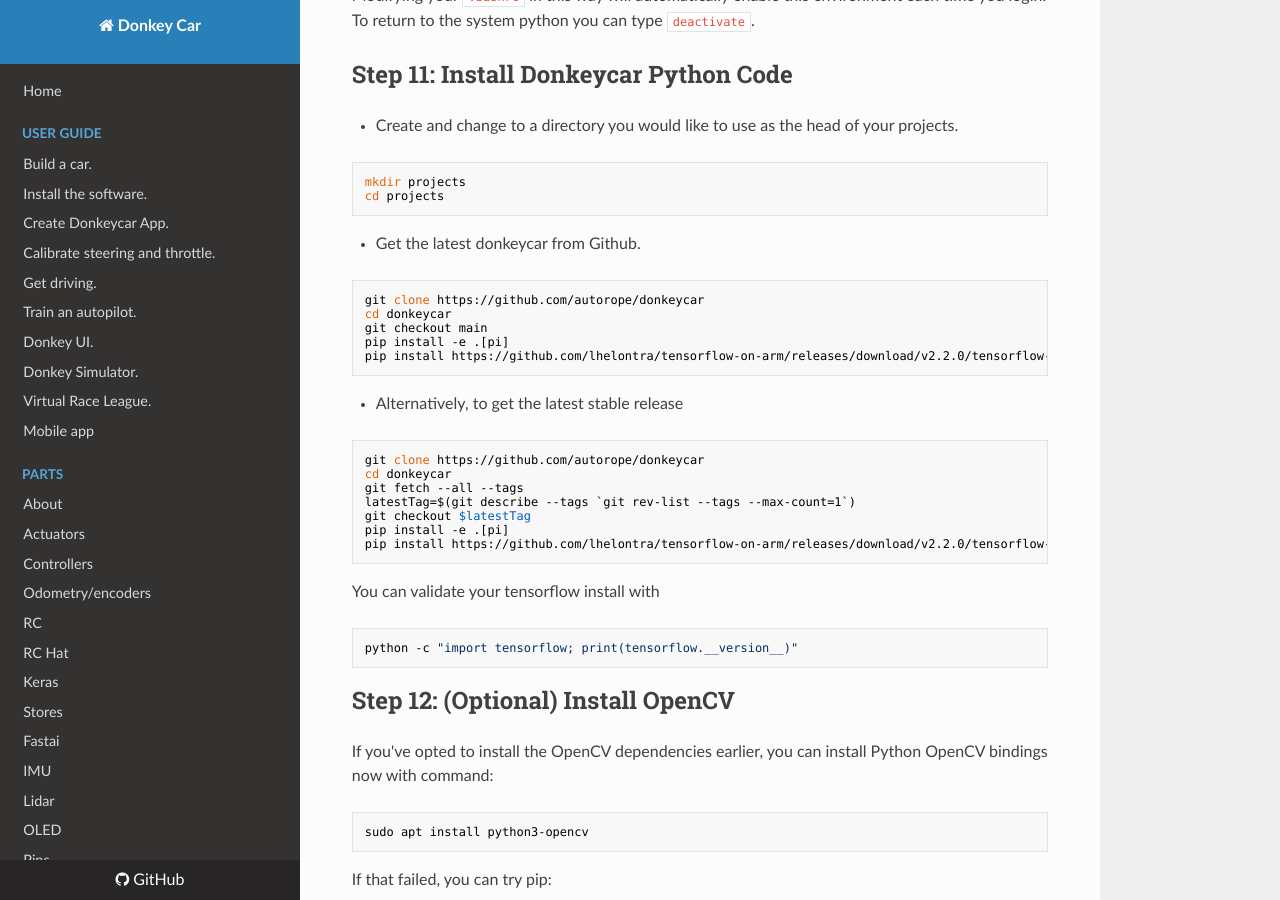
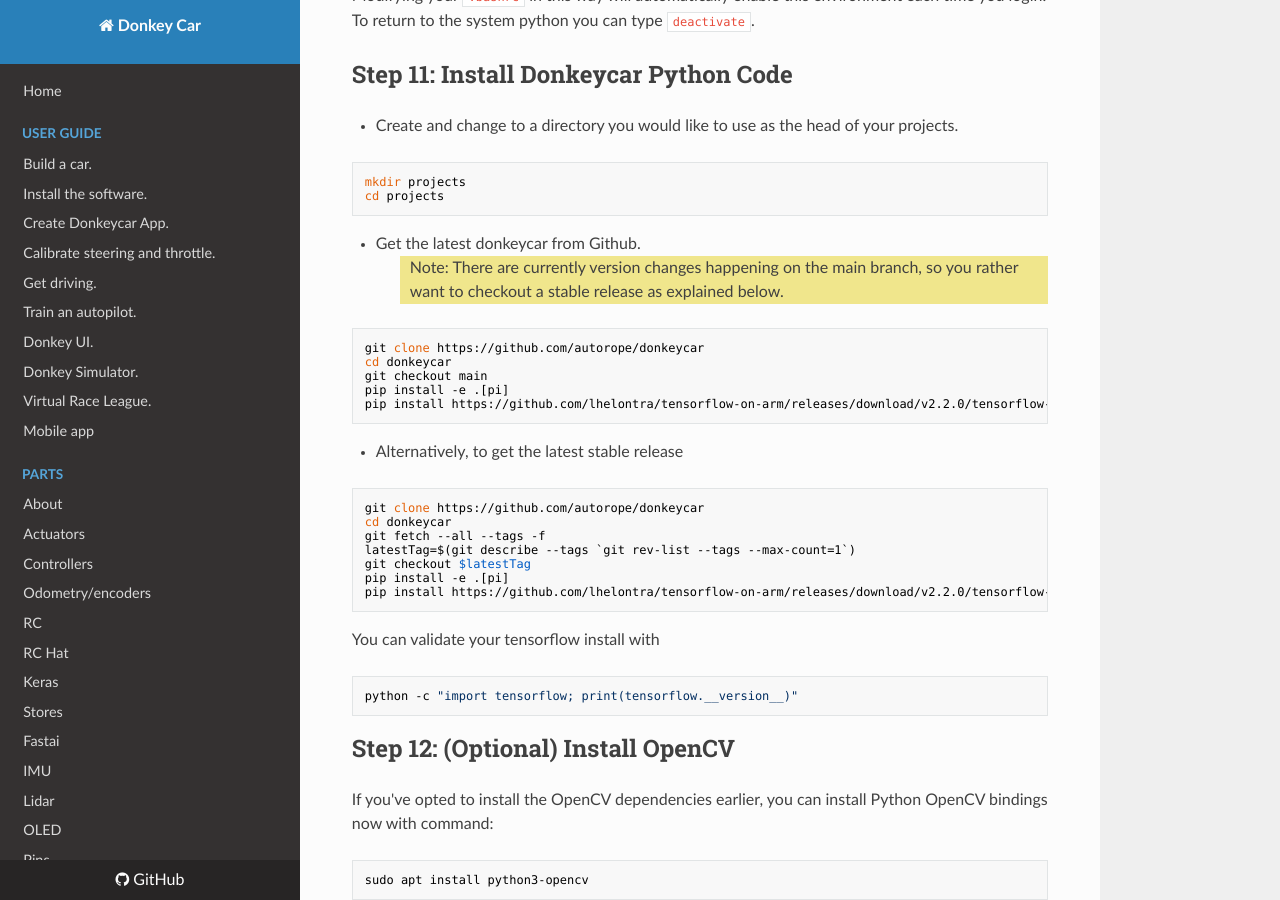
Before and after one commit to autorope/donkeydocs, an MkDocs documentation site: the page built from docs/guide/robot_sbc/setup_raspberry_pi.md, in a window 1280 px wide and 900 px high, scrolled down 5122 px. Built offline with MkDocs 1.6.1, drawn with Linux system fonts in a browser that asks for light colours; nearby versions of some CDN libraries.

Commit message:
Poin to stable release

````diff
--- a/docs/guide/robot_sbc/setup_raspberry_pi.md
+++ b/docs/guide/robot_sbc/setup_raspberry_pi.md
@@ -219,6 +219,7 @@ cd projects
 ```
 
 * Get the latest donkeycar from Github.
+> Note: There are currently version changes happening on the main branch, so you rather want to checkout a stable release as explained below.
 
 ```bash
 git clone https://github.com/autorope/donkeycar
@@ -232,7 +233,7 @@ pip install https://github.com/lhelontra/tensorflow-on-arm/releases/download/v2.
 ```bash
 git clone https://github.com/autorope/donkeycar
 cd donkeycar
-git fetch --all --tags
+git fetch --all --tags -f
 latestTag=$(git describe --tags `git rev-list --tags --max-count=1`)
 git checkout $latestTag
 pip install -e .[pi]
````
